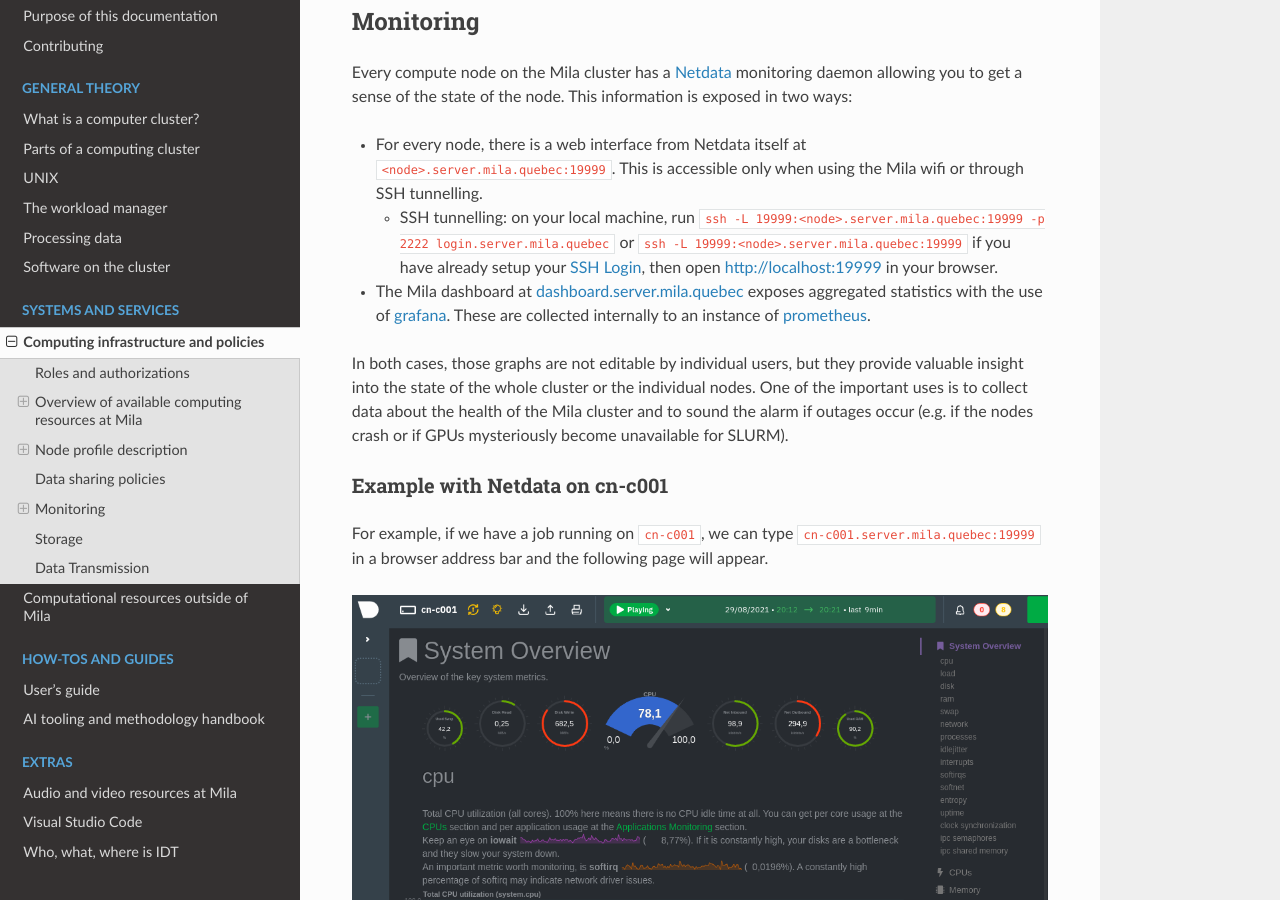
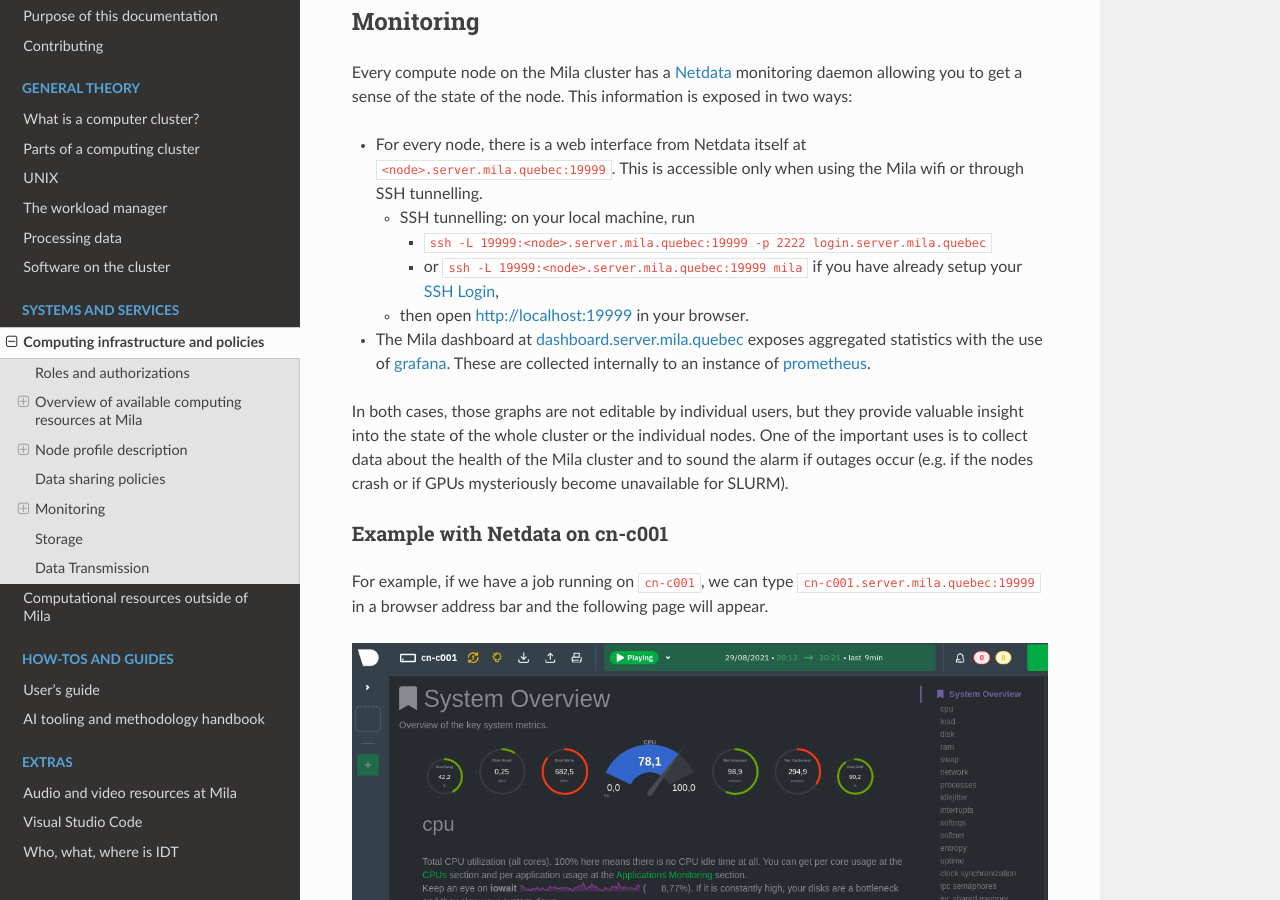
Before and after one commit to mila-iqia/mila-docs, a Sphinx documentation site: the page built from docs/Information.rst, in a window 1280 px wide and 900 px high, scrolled down 3364 px. Built offline with Sphinx 7.4.7 and the Read the Docs theme 2.0.0, drawn with Linux system fonts in a browser that asks for light colours.

Commit message:
Made lines shorter than 80 char

```diff
--- a/docs/Information_monitoring.rst
+++ b/docs/Information_monitoring.rst
@@ -8,8 +8,11 @@
 * For every node, there is a web interface from Netdata itself at ``<node>.server.mila.quebec:19999``.
   This is accessible only when using the Mila wifi or through SSH tunnelling.
 
-  * SSH tunnelling: on your local machine, run ``ssh -L 19999:<node>.server.mila.quebec:19999 -p 2222 login.server.mila.quebec`` or ``ssh -L 19999:<node>.server.mila.quebec:19999`` if you have already setup your :ref:`SSH Login`,
-    then open http://localhost:19999 in your browser.
+  * SSH tunnelling: on your local machine, run
+
+    * ``ssh -L 19999:<node>.server.mila.quebec:19999 -p 2222 login.server.mila.quebec``
+    * or ``ssh -L 19999:<node>.server.mila.quebec:19999 mila`` if you have already setup your :ref:`SSH Login`,
+  * then open http://localhost:19999 in your browser.
 * The Mila dashboard at `dashboard.server.mila.quebec <https://dashboard.server.mila.quebec/>`_
   exposes aggregated statistics with the use of `grafana <https://grafana.com/>`_.
   These are collected internally to an instance of `prometheus <https://prometheus.io/>`_.
```
